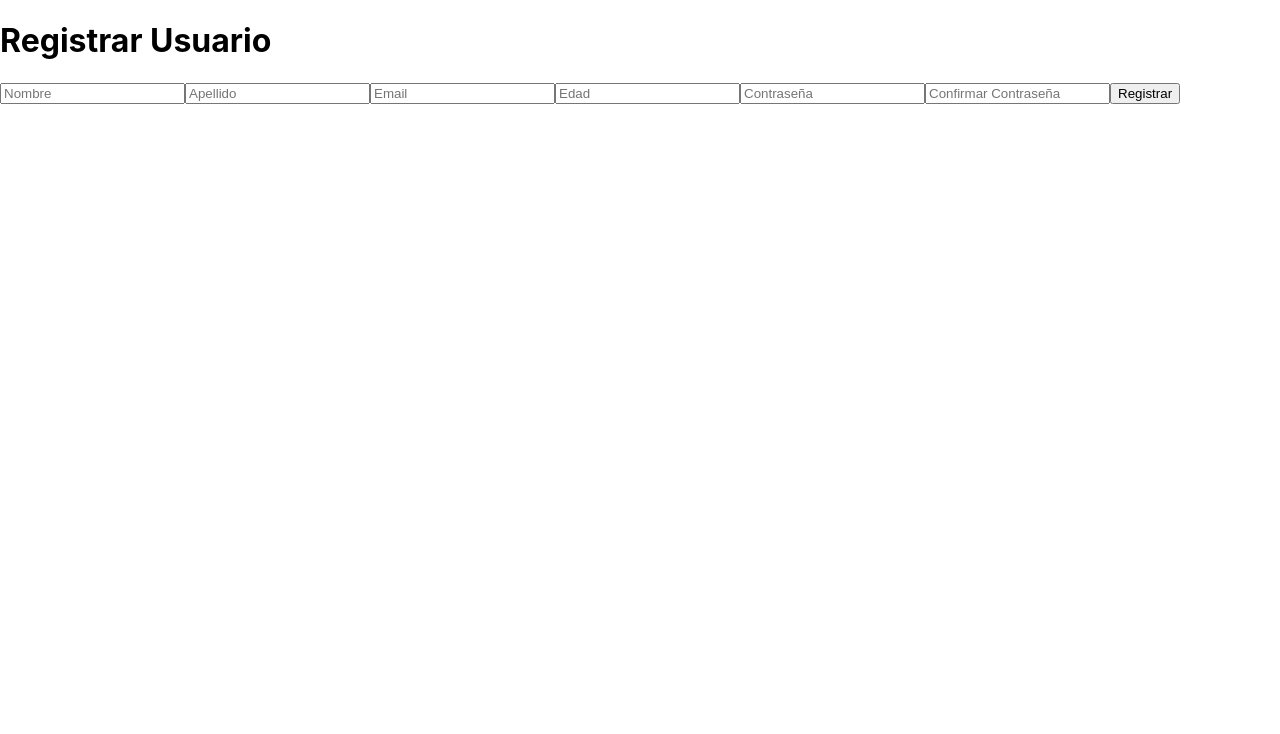
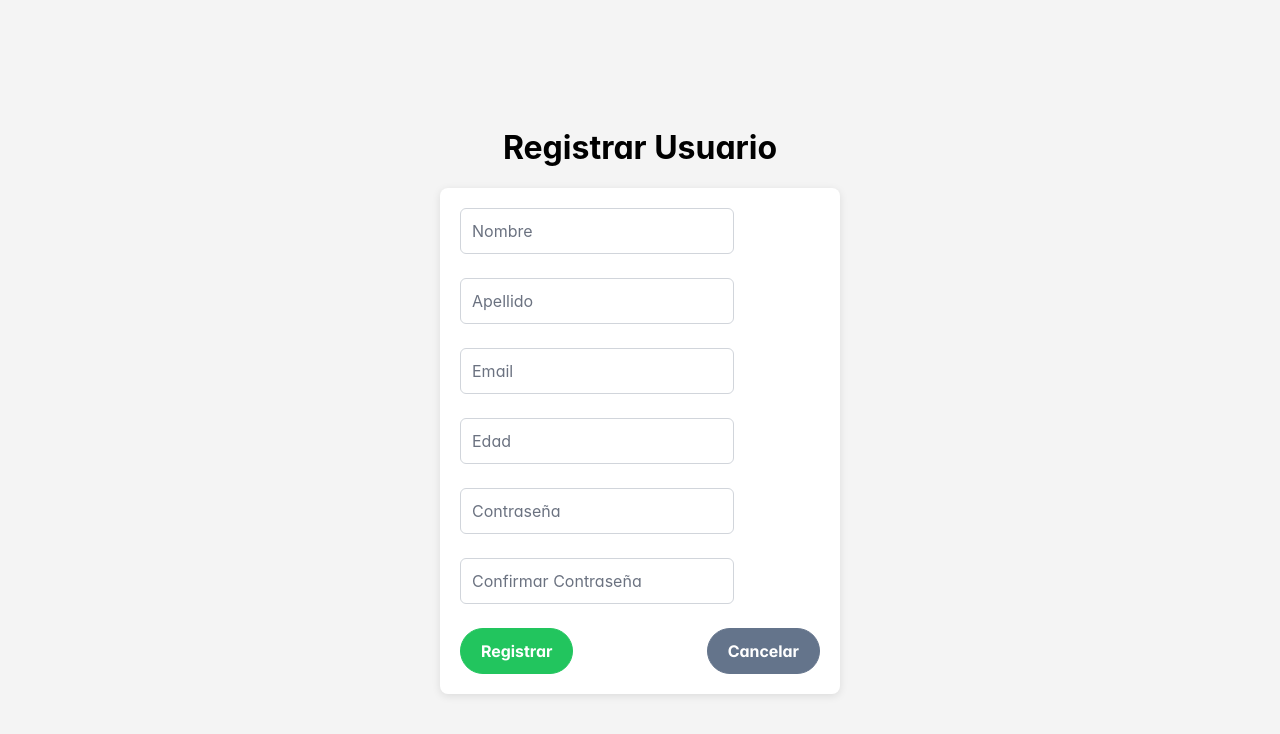
Before and after one commit to VillaviHKsx/FlatFinderFS3, a React (Create React App) app: page /register in a window 1280 px wide. Shown: the top 734 px of the page. Built offline with nearby package versions, Linux system fonts and the light colour scheme.

Commit message:
Actualizaciones dom 5 ene 2025 - 17:42

```diff
--- a/package.json
+++ b/package.json
@@ -5,6 +5,10 @@
   "dependencies": {
     "cra-template": "1.2.0",
     "firebase": "^11.1.0",
+    "primeflex": "^3.3.1",
+    "primeicons": "^7.0.0",
+    "primereact": "^10.9.1",
+    "primevue": "^4.2.5",
     "react": "^19.0.0",
     "react-dom": "^19.0.0",
     "react-router-dom": "^6.28.1",
--- a/src/App.jsx
+++ b/src/App.jsx
@@ -3,6 +3,9 @@ import { BrowserRouter as Router, Routes, Route } from 'react-router-dom';
 import { AuthProvider } from './contexts/AuthContext';
 import Login from './pages/Login';
 import Register from './pages/Register';
+import 'primereact/resources/themes/lara-light-indigo/theme.css';  // Tema
+import 'primereact/resources/primereact.min.css';                // Componentes
+import 'primeicons/primeicons.css';                             // Iconos
 
 function App() {
   return (
--- a/src/components/LoginButtons.jsx
+++ b/src/components/LoginButtons.jsx
@@ -1,4 +1,4 @@
-import React from 'react';
+/*import React from 'react';
 
 function LoginButtons() {
   return (
@@ -9,4 +9,23 @@ function LoginButtons() {
   );
 }
 
+export default LoginButtons; */
+
+import React from 'react';
+import { Button } from 'primereact/button';
+
+function LoginButtons() {
+  return (
+    <div className="button-group">
+      <Button type="submit" label="Iniciar Sesión" className="p-button-rounded p-button-success" />
+      <Button
+        type="button"
+        label="Registrarse"
+        className="p-button-rounded p-button-outlined"
+        onClick={() => window.location.href = '/register'}
+      />
+    </div>
+  );
+}
+
 export default LoginButtons;
--- a/src/components/LoginForm.jsx
+++ b/src/components/LoginForm.jsx
@@ -1,4 +1,4 @@
-import React from 'react';
+/*import React from 'react';
 
 function LoginForm({ email, setEmail, password, setPassword }) {
   return (
@@ -19,4 +19,38 @@ function LoginForm({ email, setEmail, password, setPassword }) {
   );
 }
 
+export default LoginForm;*/
+
+import React from 'react';
+import { InputText } from 'primereact/inputtext';
+
+function LoginForm({ email, setEmail, password, setPassword }) {
+  return (
+    <div className="p-fluid">
+      <div className="field">
+        <span className="p-float-label">
+          <InputText
+            id="email"
+            type="email"
+            value={email}
+            onChange={(e) => setEmail(e.target.value)}
+          />
+          <label htmlFor="email">Email</label>
+        </span>
+      </div>
+      <div className="field">
+        <span className="p-float-label">
+          <InputText
+            id="password"
+            type="password"
+            value={password}
+            onChange={(e) => setPassword(e.target.value)}
+          />
+          <label htmlFor="password">Password</label>
+        </span>
+      </div>
+    </div>
+  );
+}
+
 export default LoginForm;
--- a/src/pages/Login.jsx
+++ b/src/pages/Login.jsx
@@ -1,4 +1,4 @@
-import React, { useContext, useState } from 'react';
+/*import React, { useContext, useState } from 'react';
 import { AuthContext } from '../contexts/AuthContext';
 import { signInWithEmailAndPassword } from 'firebase/auth';
 import { collection, query, where, getDocs } from 'firebase/firestore';
@@ -84,4 +84,93 @@ function Login() {
   );
 }
 
+export default Login; */
+
+import React, { useContext, useState } from 'react';
+import { AuthContext } from '../contexts/AuthContext';
+import { signInWithEmailAndPassword } from 'firebase/auth';
+import { collection, query, where, getDocs } from 'firebase/firestore';
+import { auth, db } from '../firebaseConfig';
+import LoginForm from '../components/LoginForm';
+import LoginButtons from '../components/LoginButtons';
+import Swal from 'sweetalert2';
+import '../styles/login.css'; // Importamos el archivo CSS
+
+function Login() {
+  const { login } = useContext(AuthContext);
+  const [email, setEmail] = useState('');
+  const [password, setPassword] = useState('');
+
+  const handleSubmit = async (e) => {
+    e.preventDefault();
+
+    try {
+      // Verificar si el correo existe en Firestore
+      const usersCollection = collection(db, 'users'); // 'users' es la colección
+      const q = query(usersCollection, where('email', '==', email));
+      const querySnapshot = await getDocs(q);
+
+      if (querySnapshot.empty) {
+        // Si la consulta no devuelve resultados, el usuario no existe
+        Swal.fire({
+          icon: 'error',
+          title: 'Usuario no encontrado',
+          text: 'El correo ingresado no está registrado en el sistema.',
+        });
+        return;
+      }
+
+      // Si existe el usuario, intentamos autenticarnos con Firebase Auth
+      const userCredential = await signInWithEmailAndPassword(auth, email, password);
+      console.log('Usuario autenticado:', userCredential.user);
+
+      // Iniciar sesión y redirigir a Home
+      login(email, password);
+    } catch (err) {
+      console.error('Error al iniciar sesión:', err);
+
+      // Manejar errores de Firebase Auth
+      let errorMessage;
+
+      switch (err.code) {
+        case 'auth/user-not-found':
+          errorMessage = 'Usuario no encontrado. Por favor verifica tus credenciales.';
+          break;
+        case 'auth/wrong-password':
+          errorMessage = 'Contraseña incorrecta. Inténtalo nuevamente.';
+          break;
+        case 'auth/missing-password':
+          errorMessage = 'Contraseña en blanco. Inténtalo nuevamente.';
+          break;
+        case 'auth/invalid-credential':
+          errorMessage = 'Contraseña incorrecta. Inténtalo nuevamente.';
+          break;
+        case 'auth/invalid-email':
+          errorMessage = 'El correo electrónico proporcionado no es válido.';
+          break;
+        default:
+          errorMessage = 'Ocurrió un error al iniciar sesión. Por favor intenta de nuevo.';
+          break;
+      }
+
+      // Mostrar error con SweetAlert2
+      Swal.fire({
+        icon: 'error',
+        title: 'Inicio de Sesión Fallido',
+        text: errorMessage,
+      });
+    }
+  };
+
+  return (
+    <div className="login-container">
+      <h1>Iniciar Sesión</h1>
+      <form onSubmit={handleSubmit} className="login-form">
+        <LoginForm email={email} setEmail={setEmail} password={password} setPassword={setPassword} />
+        <LoginButtons />
+      </form>
+    </div>
+  );
+}
+
 export default Login;
--- a/src/pages/Register.jsx
+++ b/src/pages/Register.jsx
@@ -1,10 +1,12 @@
 import React, { useState } from 'react';
 import { useNavigate } from 'react-router-dom';
-//import { getAuth, createUserWithEmailAndPassword } from 'firebase/auth';
 import { createUserWithEmailAndPassword } from 'firebase/auth';
-//import { getFirestore, doc, setDoc } from 'firebase/firestore';
 import { doc, setDoc } from 'firebase/firestore';
+import Swal from 'sweetalert2';
 import { auth, db } from '../firebaseConfig';
+import { InputText } from 'primereact/inputtext';
+import { Button } from 'primereact/button';
+import '../styles/register.css'; // Importamos los estilos
 
 function Register() {
   const [firstName, setFirstName] = useState('');
@@ -16,29 +18,17 @@ function Register() {
   const [error, setError] = useState('');
 
   const navigate = useNavigate();
-  //const auth = getAuth();
- // const db = getFirestore();
 
   const validateInputs = () => {
-    if (!firstName || firstName.length < 2) {
-      return 'El primer nombre debe tener al menos 2 caracteres.';
-    }
-    if (!lastName || lastName.length < 2) {
-      return 'El apellido debe tener al menos 2 caracteres.';
-    }
-    if (!email || !/^[^@\s]+@[^@\s]+\.[^@\s]+$/.test(email)) {
-      return 'El email no es válido.';
-    }
+    if (!firstName || firstName.length < 2) return 'El primer nombre debe tener al menos 2 caracteres.';
+    if (!lastName || lastName.length < 2) return 'El apellido debe tener al menos 2 caracteres.';
+    if (!email || !/^[^@\s]+@[^@\s]+\.[^@\s]+$/.test(email)) return 'El email no es válido.';
     const numericAge = parseInt(age, 10);
-    if (!age || isNaN(numericAge) || numericAge < 18 || numericAge > 120) {
-      return 'La edad debe estar entre 18 y 120 años.';
-    }
+    if (!age || isNaN(numericAge) || numericAge < 18 || numericAge > 120) return 'La edad debe estar entre 18 y 120 años.';
     if (!password || password.length < 6 || !/[a-zA-Z]/.test(password) || !/\d/.test(password) || !/[^a-zA-Z\d]/.test(password)) {
       return 'La contraseña debe tener al menos 6 caracteres, incluyendo letras, números y un carácter especial.';
     }
-    if (password !== confirmPassword) {
-      return 'Las contraseñas no coinciden.';
-    }
+    if (password !== confirmPassword) return 'Las contraseñas no coinciden.';
     return null;
   };
 
@@ -48,7 +38,11 @@ function Register() {
 
     const validationError = validateInputs();
     if (validationError) {
-      setError(validationError);
+      Swal.fire({
+        icon: 'error',
+        title: 'Error de validación',
+        text: validationError,
+      });
       return;
     }
 
@@ -56,7 +50,6 @@ function Register() {
       const userCredential = await createUserWithEmailAndPassword(auth, email, password);
       const user = userCredential.user;
 
-      // Guardar datos del usuario en Firestore
       await setDoc(doc(db, 'users', user.uid), {
         firstName,
         lastName,
@@ -64,56 +57,79 @@ function Register() {
         age: parseInt(age, 10),
       });
 
-      console.log('Usuario registrado exitosamente');
-      navigate('/home');
+      Swal.fire({
+        icon: 'success',
+        title: 'Registro exitoso',
+        text: 'Usuario registrado correctamente.',
+        confirmButtonText: 'Ir a inicio',
+      }).then(() => {
+        navigate('/home');
+      });
     } catch (error) {
+      let errorMessage = 'No se pudo registrar al usuario. Inténtalo de nuevo.';
+      if (error.code === 'auth/email-already-in-use') {
+        errorMessage = 'El correo electrónico ya está en uso. Por favor, utiliza otro.';
+      }
+
+      Swal.fire({
+        icon: 'error',
+        title: 'El usuario ya esta registrado',
+        text: errorMessage,
+      });
+
       console.error('Error al registrar el usuario:', error);
-      setError('No se pudo registrar al usuario. Inténtalo de nuevo.');
     }
   };
 
+  const handleCancel = () => {
+    navigate('/');
+  };
+
   return (
-    <div>
+    <div className="register-container">
       <h1>Registrar Usuario</h1>
-      <form onSubmit={handleRegister}>
-        <input
-          type="text"
-          placeholder="Nombre"
-          value={firstName}
-          onChange={(e) => setFirstName(e.target.value)}
-        />
-        <input
-          type="text"
-          placeholder="Apellido"
-          value={lastName}
-          onChange={(e) => setLastName(e.target.value)}
-        />
-        <input
-          type="email"
-          placeholder="Email"
-          value={email}
-          onChange={(e) => setEmail(e.target.value)}
-        />
-        <input
-          type="number"
-          placeholder="Edad"
-          value={age}
-          onChange={(e) => setAge(e.target.value)}
-        />
-        <input
-          type="password"
-          placeholder="Contraseña"
-          value={password}
-          onChange={(e) => setPassword(e.target.value)}
-        />
-        <input
-          type="password"
-          placeholder="Confirmar Contraseña"
-          value={confirmPassword}
-          onChange={(e) => setConfirmPassword(e.target.value)}
-        />
-        {error && <p style={{ color: 'red' }}>{error}</p>}
-        <button type="submit">Registrar</button>
+      <form onSubmit={handleRegister} className="register-form">
+        <div className="field">
+          <span className="p-float-label">
+            <InputText id="firstName" value={firstName} onChange={(e) => setFirstName(e.target.value)} />
+            <label htmlFor="firstName">Nombre</label>
+          </span>
+        </div>
+        <div className="field">
+          <span className="p-float-label">
+            <InputText id="lastName" value={lastName} onChange={(e) => setLastName(e.target.value)} />
+            <label htmlFor="lastName">Apellido</label>
+          </span>
+        </div>
+        <div className="field">
+          <span className="p-float-label">
+            <InputText id="email" type="email" value={email} onChange={(e) => setEmail(e.target.value)} />
+            <label htmlFor="email">Email</label>
+          </span>
+        </div>
+        <div className="field">
+          <span className="p-float-label">
+            <InputText id="age" type="number" value={age} onChange={(e) => setAge(e.target.value)} />
+            <label htmlFor="age">Edad</label>
+          </span>
+        </div>
+        <div className="field">
+          <span className="p-float-label">
+            <InputText id="password" type="password" value={password} onChange={(e) => setPassword(e.target.value)} />
+            <label htmlFor="password">Contraseña</label>
+          </span>
+        </div>
+        <div className="field">
+          <span className="p-float-label">
+            <InputText id="confirmPassword" type="password" value={confirmPassword} onChange={(e) => setConfirmPassword(e.target.value)} />
+            <label htmlFor="confirmPassword">Confirmar Contraseña</label>
+          </span>
+        </div>
+        {error && <p className="error-message">{error}</p>}
+        <div className="button-group">
+          <Button type="submit" label="Registrar" className="p-button-rounded p-button-success" />
+          <Button type="button" label="Cancelar" className="p-button-rounded p-button-secondary" onClick={handleCancel} />
+        </div>
       </form>
     </div>
   );
--- /dev/null
+++ b/src/styles/login.css
@@ -0,0 +1,28 @@
+.login-container {
+    display: flex;
+    flex-direction: column;
+    align-items: center;
+    justify-content: center;
+    min-height: 100vh;
+    background-color: #f4f4f4;
+    padding: 20px;
+  }
+
+  .login-form {
+    width: 100%;
+    max-width: 400px;
+    background: white;
+    padding: 20px;
+    border-radius: 8px;
+    box-shadow: 0 2px 8px rgba(0, 0, 0, 0.1);
+  }
+
+  .button-group {
+    display: flex;
+    justify-content: space-between;
+    margin-top: 20px;
+  }
+
+  .p-float-label {
+    margin-bottom: 1.5rem;
+  }
--- /dev/null
+++ b/src/styles/register.css
@@ -0,0 +1,28 @@
+.register-container {
+    display: flex;
+    flex-direction: column;
+    align-items: center;
+    justify-content: center;
+    min-height: 100vh;
+    background-color: #f4f4f4;
+    padding: 20px;
+  }
+
+  .register-form {
+    width: 100%;
+    max-width: 400px;
+    background: white;
+    padding: 20px;
+    border-radius: 8px;
+    box-shadow: 0 2px 8px rgba(0, 0, 0, 0.1);
+  }
+
+  .field {
+    margin-bottom: 1.5rem;
+  }
+
+  .error-message {
+    color: red;
+    margin-top: 10px;
+    font-size: 14px;
+  }
```
Also changed, not shown: 1 other file (tests, documents, lock files or other folders).
